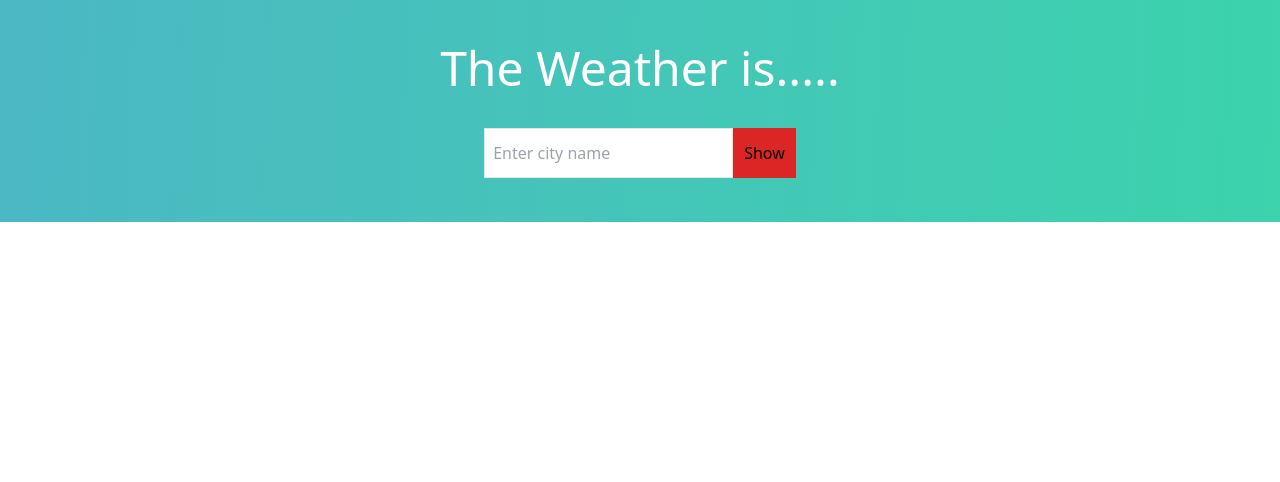
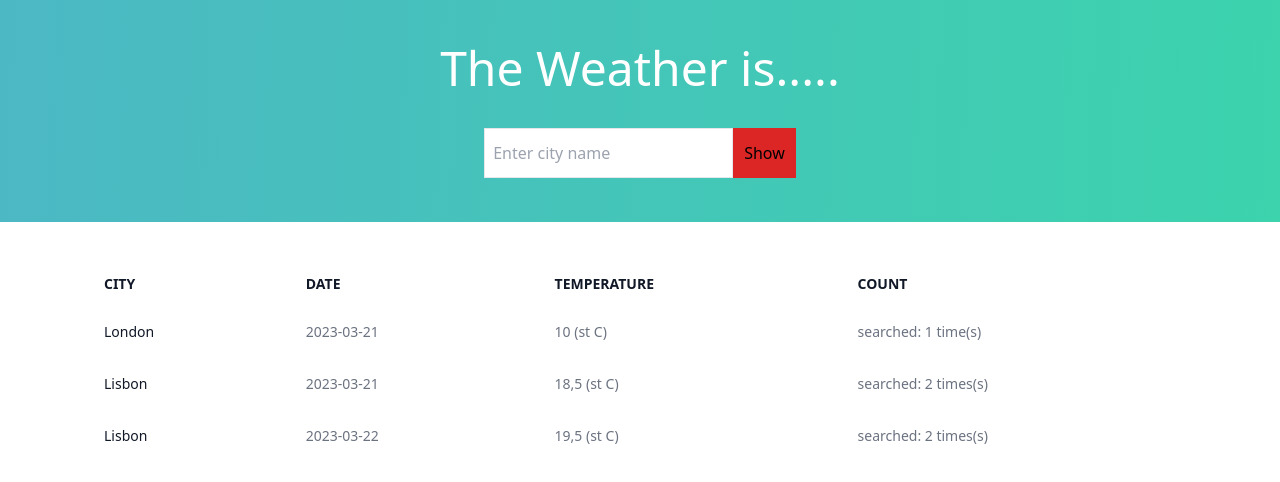
Before and after one commit to humblezxc/weather-rhs, a React (Vite) app: page / in a window 1280 px wide. Shown: the top 482 px of the page. Built offline with nearby package versions, Linux system fonts and the light colour scheme.

Commit message:
Created Main layout

```diff
--- a/src/App.tsx
+++ b/src/App.tsx
@@ -1,10 +1,13 @@
 import './App.scss'
 import Header from "./components/Header.tsx";
+import WeatherLayout from "./components/WeatherLayout.tsx";
 
 function App() {
     return (
         <>
             <Header/>
+            <WeatherLayout />
+
         </>
     )
 }
--- /dev/null
+++ b/src/components/WeatherLayout.tsx
@@ -0,0 +1,71 @@
+export default function WeatherLayout() {
+    return(
+        <main>
+            <section className="container relative overflow-x-auto py-10">
+                <table className="w-full text-sm text-left text-gray-500 dark:text-gray-400">
+                    <thead className="text-gray-900 uppercase dark:text-gray-400">
+                    <tr>
+                        <th scope="col" className="px-6 py-3">
+                            City
+                        </th>
+                        <th scope="col" className="px-6 py-3">
+                            Date
+                        </th>
+                        <th scope="col" className="px-6 py-3">
+                            Temperature
+                        </th>
+                        <th scope="col" className="px-6 py-3">
+                            Count
+                        </th>
+                    </tr>
+                    </thead>
+                    <tbody>
+                    <tr className="bg-white dark:bg-gray-800">
+                        <th scope="row" className="px-6 py-4 font-medium text-gray-900 whitespace-nowrap dark:text-white">
+                            London
+                        </th>
+                        <td className="px-6 py-4">
+                            2023-03-21
+                        </td>
+                        <td className="px-6 py-4">
+                            10 (st C)
+                        </td>
+                        <td className="px-6 py-4">
+                            searched: 1 time(s)
+                        </td>
+                    </tr>
+                    <tr className="bg-white dark:bg-gray-800">
+                        <th scope="row" className="px-6 py-4 font-medium text-gray-900 whitespace-nowrap dark:text-white">
+                            Lisbon
+                        </th>
+                        <td className="px-6 py-4">
+                            2023-03-21
+                        </td>
+                        <td className="px-6 py-4">
+                            18,5 (st C)
+                        </td>
+                        <td className="px-6 py-4">
+                            searched: 2 times(s)
+                        </td>
+                    </tr>
+                    <tr className="bg-white dark:bg-gray-800">
+                        <th scope="row" className="px-6 py-4 font-medium text-gray-900 whitespace-nowrap dark:text-white">
+                            Lisbon
+                        </th>
+                        <td className="px-6 py-4">
+                            2023-03-22
+                        </td>
+                        <td className="px-6 py-4">
+                            19,5 (st C)
+                        </td>
+                        <td className="px-6 py-4">
+                            searched: 2 times(s)
+                        </td>
+                    </tr>
+                    </tbody>
+                </table>
+            </section>
+        </main>
+    );
+
+}
```
